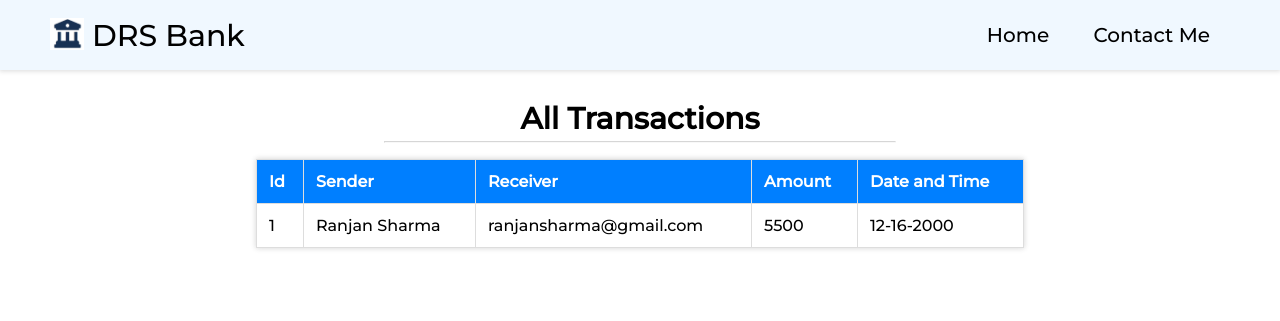
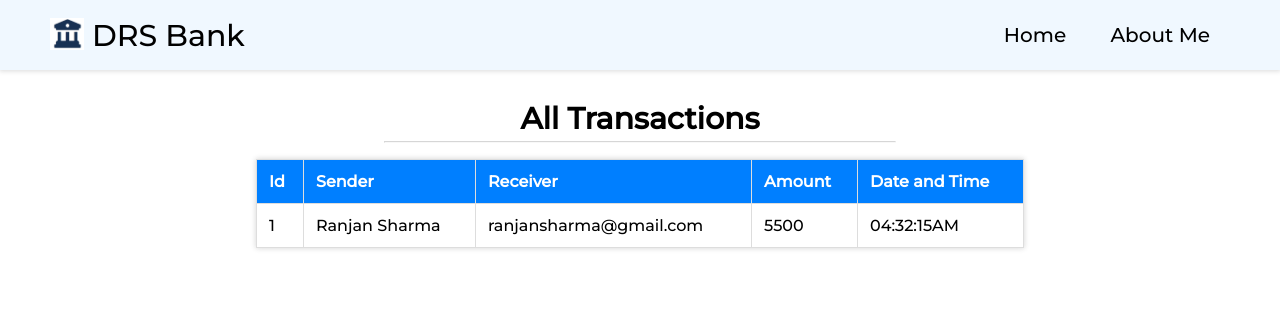
Before and after one commit to ranjansharma255/drs_bank, a PHP site: page /transactions.php in a window 1280 px wide. Shown: the top 321 px of the page. Run offline with PHP 8.4, Linux system fonts and the light colour scheme.

Commit message:
modified

```diff
--- a/php/navbar.php
+++ b/php/navbar.php
@@ -1,11 +1,11 @@
 <header id = "header">
-        <img src = "favicon.PNG" class = "logo img" alt = "bank_logo">
+        <img src = "images/favicon.PNG" class = "logo img" alt = "bank_logo">
         <a href = "index.php" class = "title">DRS Bank</a>
 
         <nav id = "nav-bar">
             <ul class = "nav-link">
                 <li><a class = "link" href="index.php">Home</a></li>
-                <li><a class = "link" href="contact.php">Contact Me</a></li>
+                <li><a class = "link" href="aboutme.php">About Me</a></li>
             </ul>
         </nav>
 </header>
--- a/transactions.php
+++ b/transactions.php
@@ -32,7 +32,7 @@
                         <td>Ranjan Sharma</td>
                         <td>ranjansharma@gmail.com</td>
                         <td>5500</td>
-                        <td>12-16-2000</td>
+                        <td><?php echo date("h:i:sA",time()); ?></td>
                     </tr>
 
                 </tbody>
```
